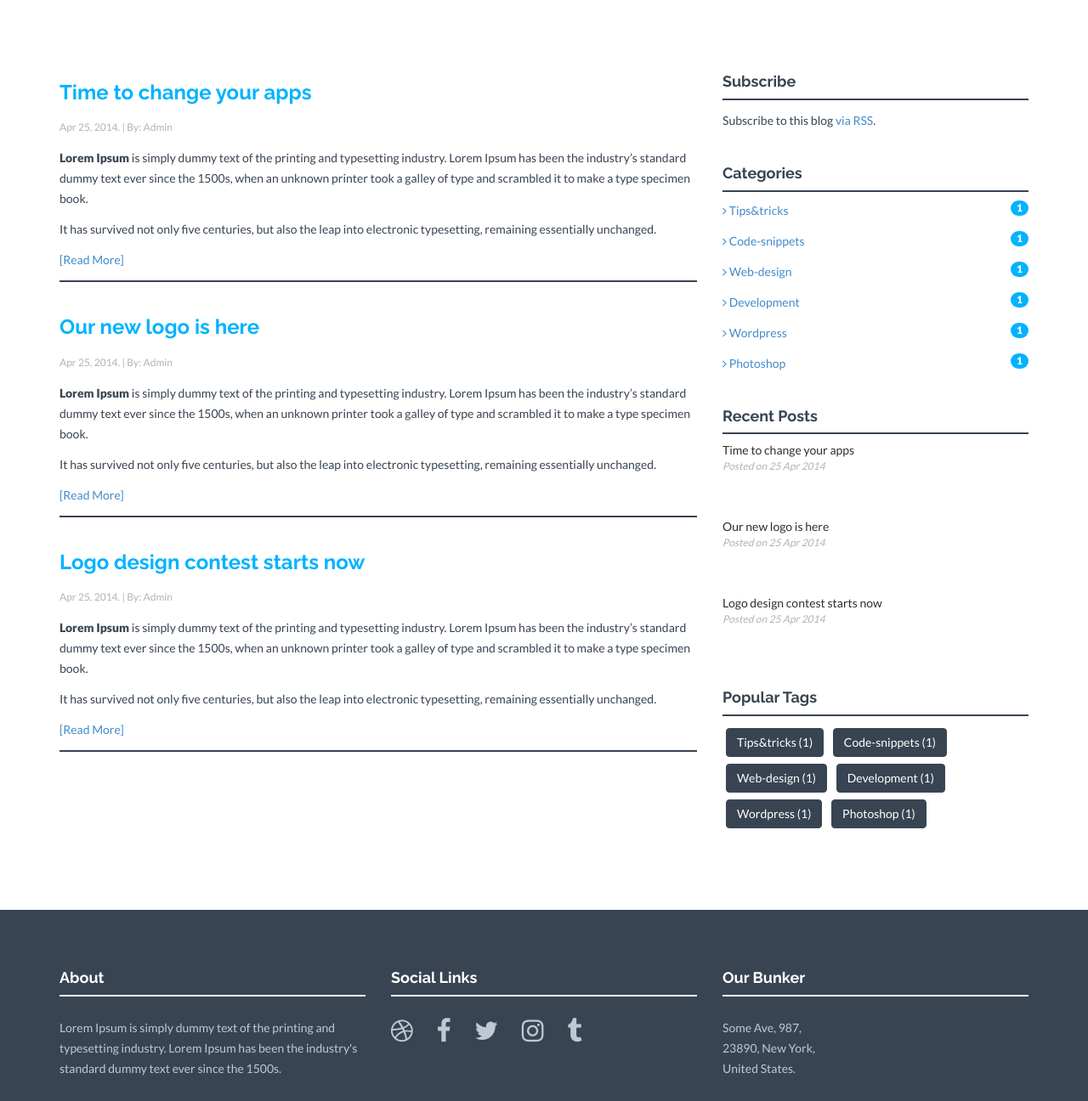
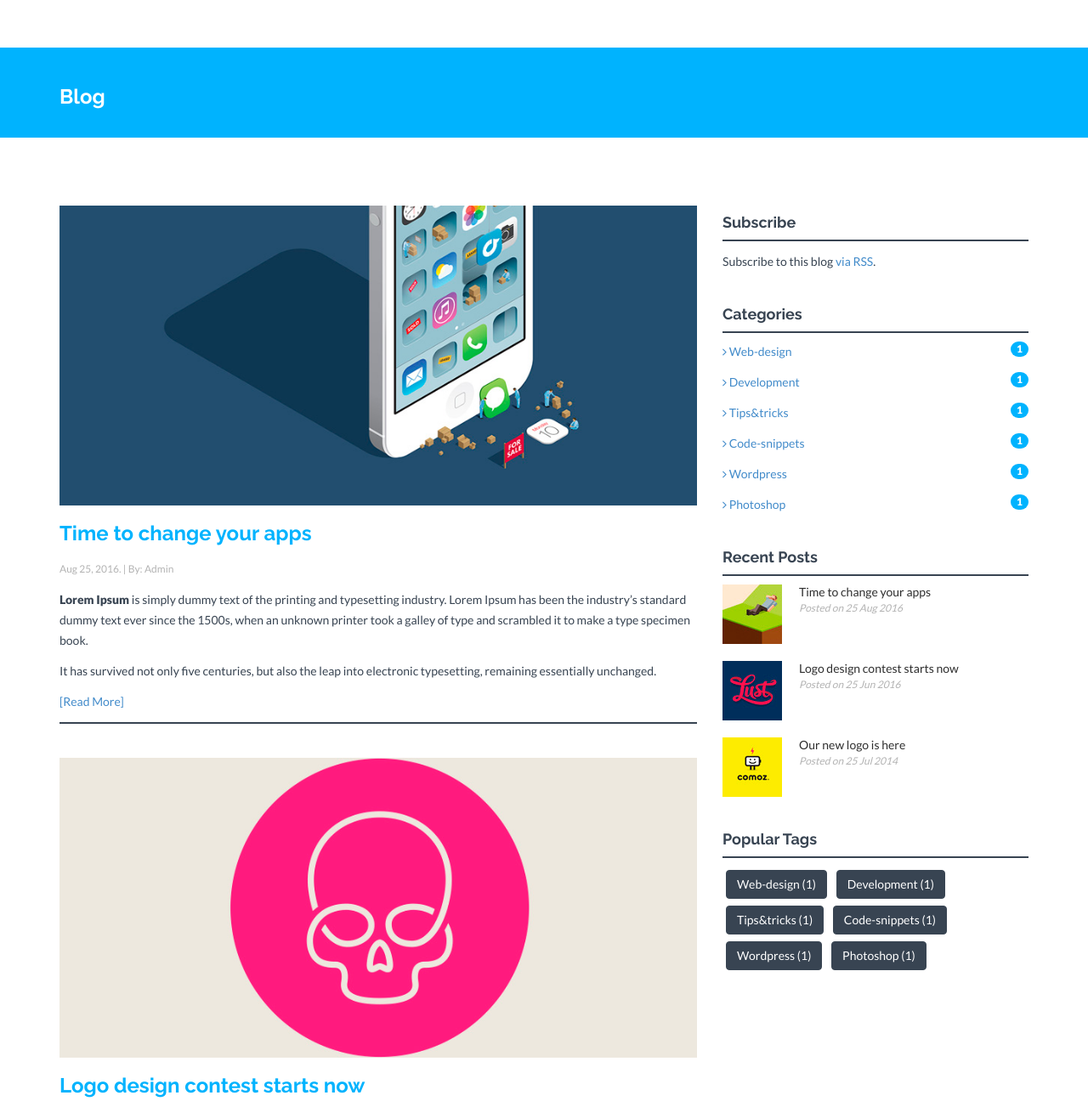
Before and after one commit to PolinChen/Bimap, a Jekyll site: the page built from blog.html, in a window 1280 px wide and 1400 px high, cut to the strip 104-1400 px from the top of the window. Shown: the whole strip at 85% size. Built offline with Jekyll 4.4.1, drawn with Linux system fonts in a browser that asks for light colours; nearby versions of some CDN libraries; some of the changed text lies outside the part shown.

Commit message:
start modify blog

```diff
--- a/_includes/sidebar.html
+++ b/_includes/sidebar.html
@@ -26,8 +26,9 @@
     <h4>Recent Posts</h4>
     <div class="hline"></div>
         <ul class="popular-posts">
-            {% for post in site.categories['blog'] limit:5 %}
+            {% for post in site.categories['blog'] limit:4 %}
                 <li>
+                    <a href="{{ post.url  | prepend: site.baseurl }}"><img src="{{ "/assets/img/blog/thumbs/" | prepend: site.baseurl }}{{ post.thumb }}" alt="Popular Post"></a>
                     <p><a href="{{ post.url }}">{{ post.title }}</a></p>
                 <em>Posted on {{ post.date | date_to_string }}</em>
             </li>
--- a/_layouts/blog.html
+++ b/_layouts/blog.html
@@ -1,4 +1,5 @@
 ---
 layout: default
 ---
+{% include wrap.html %}
     {{ content }}
--- a/_posts/blog/2014-04-25-logo-design-contest-starts-now.markdown
+++ b/_posts/blog/2016-06-25-logo-design-contest-starts-now.markdown
@@ -1,7 +1,7 @@
 ---
 layout: post
 title: "Logo design contest starts now"
-date: 2014-04-25 16:54:46
+date: 2016-06-25 16:54:46
 author: Admin
 categories:
 - blog
--- a/_posts/blog/2014-04-25-our-new-logo-is-here.markdown
+++ b/_posts/blog/2016-07-25-our-new-logo-is-here.markdown
@@ -1,7 +1,7 @@
 ---
 layout: post
 title:  "Our new logo is here"
-date:   2014-04-25 16:54:46
+date:   2014-07-25 16:54:46
 author: Admin
 categories:
 - blog
--- a/_posts/blog/2014-04-25-time-to-change-your-apps.markdown
+++ b/_posts/blog/2016-08-25-time-to-change-your-apps.markdown
@@ -1,7 +1,7 @@
 ---
 layout: post
 title: "Time to change your apps"
-date: 2014-04-25 16:54:46
+date: 2016-08-25 16:54:46
 author: Admin
 categories:
 - blog
--- a/blog.html
+++ b/blog.html
@@ -12,6 +12,9 @@
 
             {% for post in site.categories['blog'] %}
                 <! -- Blog Post -->
+                <a href="{{ post.url | prepend: site.baseurl }}">
+                    <img class="img-responsive" src="{{ "/assets/img/blog/" | prepend: site.baseurl }}{{ post.img }}">
+                </a>
                 <a href="{{ post.url | prepend: site.baseurl }}"><h3 class="ctitle">{{ post.title }}</h3></a>
                 <p><csmall>{{ post.date | date: "%b %-d, %Y" }}. | By: {{ post.author }}</csmall></p>
                 {{ post.excerpt }}
```
Also changed, not shown: 1 other file.
